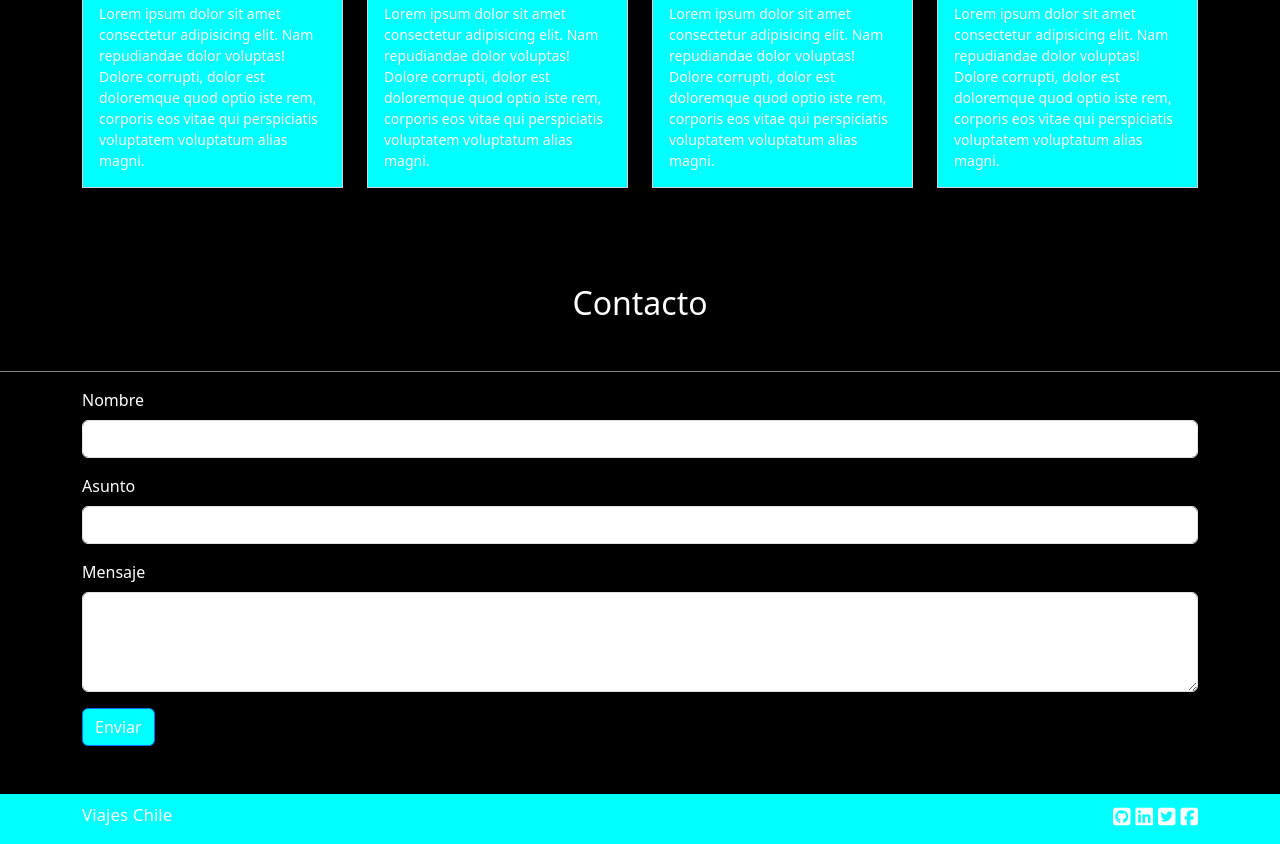
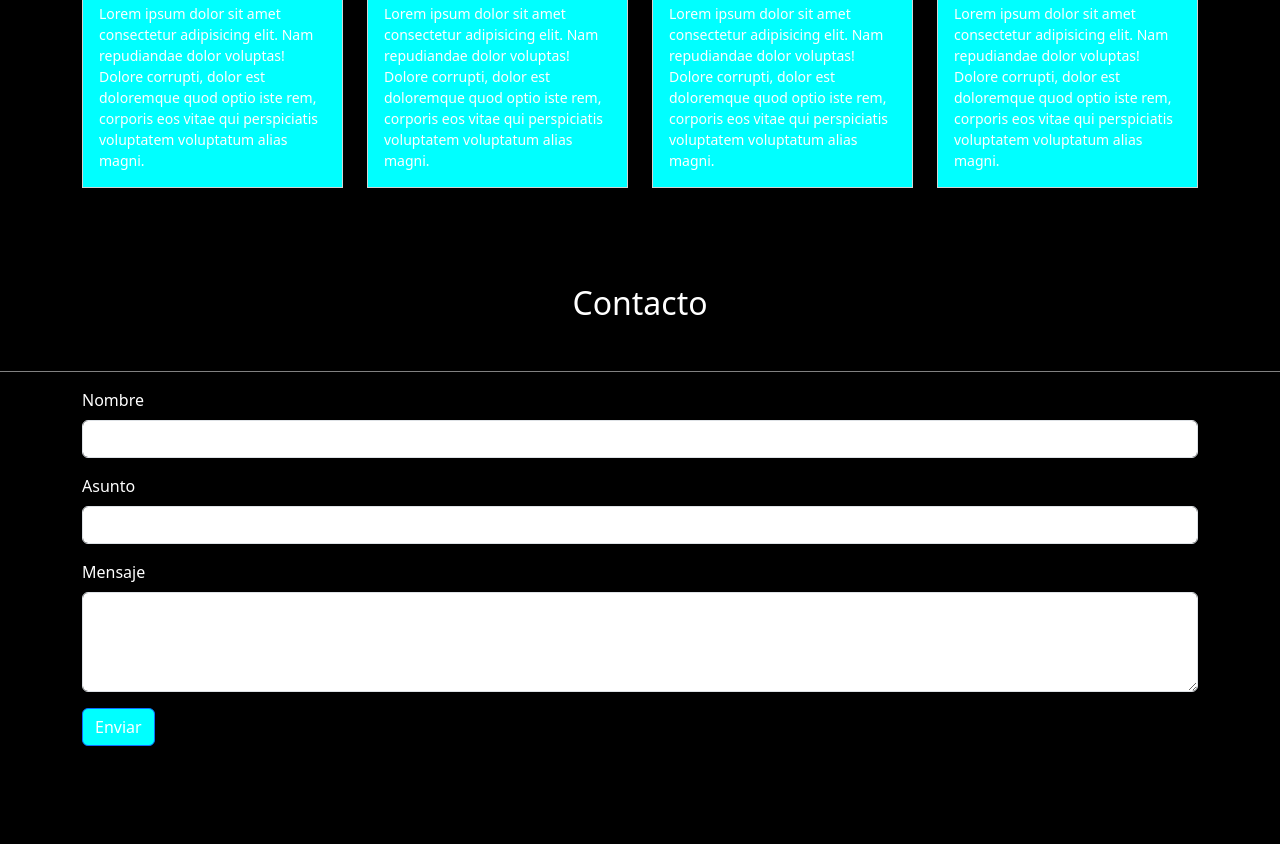
Before and after one commit to wilfdm/PruebaGitHub, a plain HTML site: page index.html in a window 1280 px wide. Shown: the part 1851-2695 px from the top of the page. After the commit the page ends 2645 px from the top, so only its background shows below. Drawn offline with nearby package versions, Linux system fonts and the light colour scheme.

Commit message:
Arreglando footer (eliminado)

```diff
--- a/index.html
+++ b/index.html
@@ -192,24 +192,6 @@
       </section>
 
 
-      <footer class="footer">
-        <div class="container">
-          <div class="row pt-2">
-            <div class="col-md-6">
-              <p class="logoFooter">Viajes Chile</p>
-            </div>
-
-            <div class="col-md-6">
-                <div class="redesIconos ms-auto">
-                  <a href=""><i class="fa-brands fa-square-github"></i></a>
-                  <a href=""><i class="fa-brands fa-linkedin"></i></a>
-                  <a href=""><i class="fa-brands fa-square-twitter"></i></a>
-                  <a href=""><i class="fa-brands fa-square-facebook"></i></a>
-                </div>
-            </div>
-          </div>
-        </div>
-      </footer>
 
 
 
```
